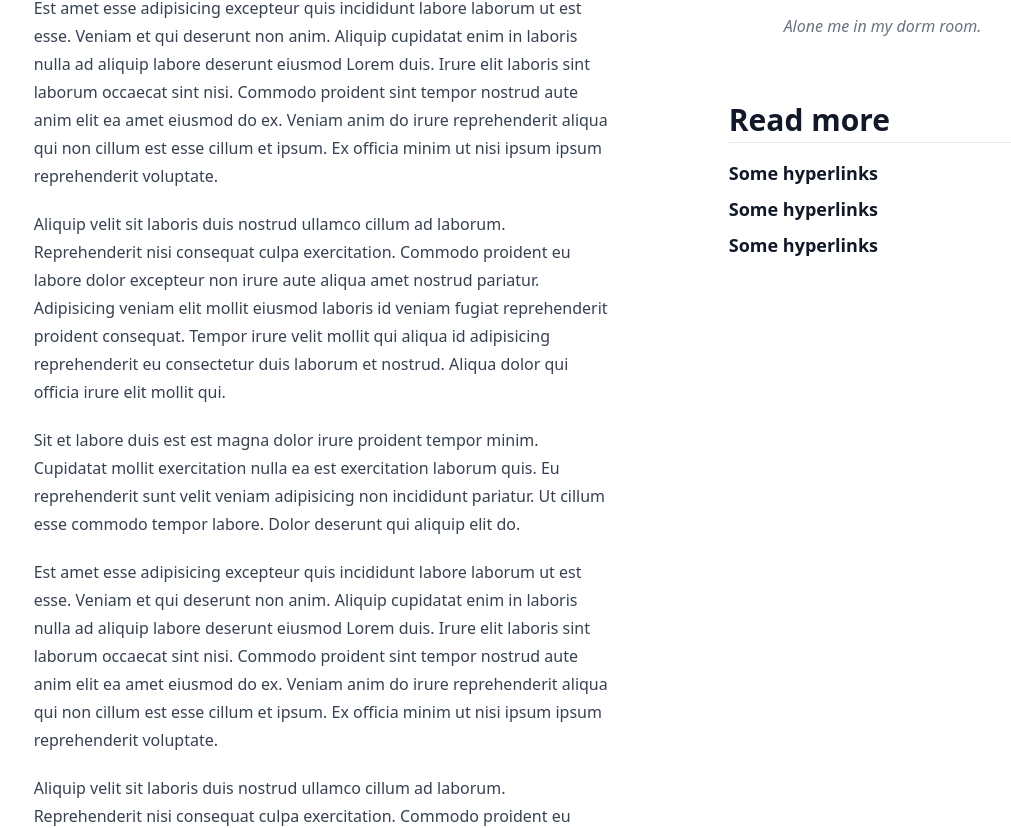
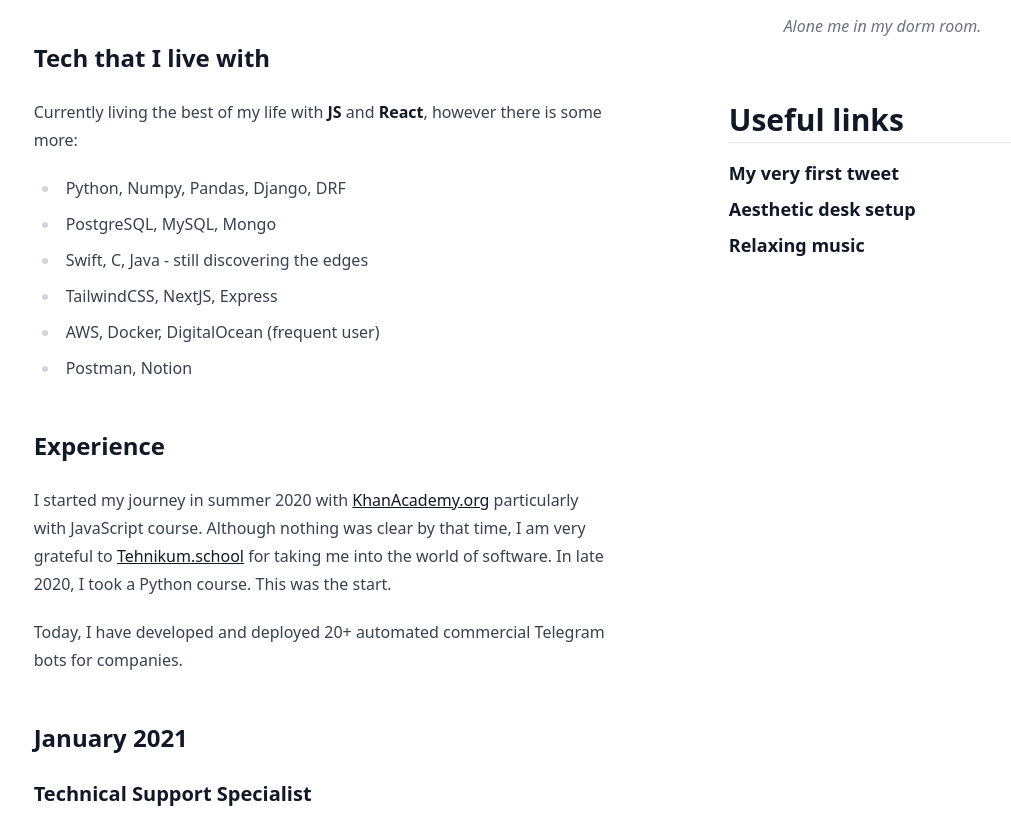
Before and after one commit to noonosh/nuriddinislamov.com-old, a React (Create React App) app: page /me in a window 1280 px wide. Shown: the part 511-1339 px from the top of the page, without its empty margins (97-1108 px from the left). Built offline with nearby package versions, Linux system fonts and the light colour scheme.

Commit message:
Update About page

```diff
--- a/src/components/About.js
+++ b/src/components/About.js
@@ -35,28 +35,34 @@
 						{width >= 768 ? (
 							<div className='mt-12 mx-4'>
 								<h3 className='text-3xl font-extrabold mb-3 border-b pb-1'>
-									Read more
+									Useful links
 								</h3>
 								<ul>
 									<li className='py-1 font-semibold text-lg'>
 										<a
-											href='/'
-											className='hover:underline-offset-2 hover:underline'>
-											Some hyperlinks
+											href='https://twitter.com/nuriddinislamov/status/1372207791121793026'
+											className='hover:underline-offset-1 hover:underline'
+											target='_blank'
+											rel='noopener noreferrer'>
+											My very first tweet
+										</a>
+									</li>
+									<li className='py-1 font-semibold text-lg'>
+										<a
+											href='https://i.pinimg.com/564x/e6/6e/4e/e66e4e9d80f1ce15a0d3674f3ff25b49.jpg'
+											className='hover:underline-offset-1 hover:underline'
+											target='_blank'
+											rel='noopener noreferrer'>
+											Aesthetic desk setup
 										</a>
 									</li>
 									<li className='py-1 font-semibold text-lg'>
 										<a
 											href='/'
-											className='hover:underline-offset-2 hover:underline'>
-											Some hyperlinks
-										</a>
-									</li>
-									<li className='py-1 font-semibold text-lg'>
-										<a
-											href='/'
-											className='hover:underline-offset-2 hover:underline'>
-											Some hyperlinks
+											className='hover:underline-offset-1 hover:underline'
+											target='_blank'
+											rel='noopener noreferrer'>
+											Relaxing music
 										</a>
 									</li>
 								</ul>
--- a/src/pages/about.md
+++ b/src/pages/about.md
@@ -1,27 +1,63 @@
 # Who the heck actually am I?
 
-### **To keep it very short, I am a eighteen year old boy immigrated to the United Kingdom, pursuing Bachelor's and looking for the best opportunities in the tech world – that's who I am.**
+> _To keep it very short I am an eighteen-year old youngster immigrated to the UK, pursuing Bachelor’s in CS and looking for an opportunity in tech – that’s who I am._
 
-Sit et labore duis est est magna dolor irure proident tempor minim. Cupidatat mollit exercitation nulla ea est exercitation laborum quis. Eu reprehenderit sunt velit veniam adipisicing non incididunt pariatur. Ut cillum esse commodo tempor labore. Dolor deserunt qui aliquip elit do.
+## A little back
 
-Est amet esse adipisicing excepteur quis incididunt labore laborum ut est esse. Veniam et qui deserunt non anim. Aliquip cupidatat enim in laboris nulla ad aliquip labore deserunt eiusmod Lorem duis. Irure elit laboris sint laborum occaecat sint nisi. Commodo proident sint tempor nostrud aute anim elit ea amet eiusmod do ex. Veniam anim do irure reprehenderit aliqua qui non cillum est esse cillum et ipsum. Ex officia minim ut nisi ipsum ipsum reprehenderit voluptate.
+Around 5 years ago, I started living. Sounds strange, right? Keep reading and I will tell you my story. (This page’s content is **to be updated regularly** in the next couple of weeks, so consider checking back in a while).
 
-Aliquip velit sit laboris duis nostrud ullamco cillum ad laborum. Reprehenderit nisi consequat culpa exercitation. Commodo proident eu labore dolor excepteur non irure aute aliqua amet nostrud pariatur. Adipisicing veniam elit mollit eiusmod laboris id veniam fugiat reprehenderit proident consequat. Tempor irure velit mollit qui aliqua id adipisicing reprehenderit eu consectetur duis laborum et nostrud. Aliqua dolor qui officia irure elit mollit qui.
+## Tech that I live with
 
-Sit et labore duis est est magna dolor irure proident tempor minim. Cupidatat mollit exercitation nulla ea est exercitation laborum quis. Eu reprehenderit sunt velit veniam adipisicing non incididunt pariatur. Ut cillum esse commodo tempor labore. Dolor deserunt qui aliquip elit do.
+Currently living the best of my life with **JS** and **React**, however there is some more:
 
-Est amet esse adipisicing excepteur quis incididunt labore laborum ut est esse. Veniam et qui deserunt non anim. Aliquip cupidatat enim in laboris nulla ad aliquip labore deserunt eiusmod Lorem duis. Irure elit laboris sint laborum occaecat sint nisi. Commodo proident sint tempor nostrud aute anim elit ea amet eiusmod do ex. Veniam anim do irure reprehenderit aliqua qui non cillum est esse cillum et ipsum. Ex officia minim ut nisi ipsum ipsum reprehenderit voluptate.
+- Python, Numpy, Pandas, Django, DRF
+- PostgreSQL, MySQL, Mongo
+- Swift, C, Java - still discovering the edges
+- TailwindCSS, NextJS, Express
+- AWS, Docker, DigitalOcean (frequent user)
+- Postman, Notion
 
-Aliquip velit sit laboris duis nostrud ullamco cillum ad laborum. Reprehenderit nisi consequat culpa exercitation. Commodo proident eu labore dolor excepteur non irure aute aliqua amet nostrud pariatur. Adipisicing veniam elit mollit eiusmod laboris id veniam fugiat reprehenderit proident consequat. Tempor irure velit mollit qui aliqua id adipisicing reprehenderit eu consectetur duis laborum et nostrud. Aliqua dolor qui officia irure elit mollit qui.
-Sit et labore duis est est magna dolor irure proident tempor minim. Cupidatat mollit exercitation nulla ea est exercitation laborum quis. Eu reprehenderit sunt velit veniam adipisicing non incididunt pariatur. Ut cillum esse commodo tempor labore. Dolor deserunt qui aliquip elit do.
+## Experience
 
-## Some heading
+I started my journey in summer 2020 with [KhanAcademy.org](https://KhanAcademy.org) particularly with JavaScript course. Although nothing was clear by that time, I am very grateful to [Tehnikum.school](https://Tehnikum.school) for taking me into the world of software. In late 2020, I took a Python course. This was the start.
 
-Est amet esse adipisicing excepteur quis incididunt labore laborum ut est esse. Veniam et qui deserunt non anim. Aliquip cupidatat enim in laboris nulla ad aliquip labore deserunt eiusmod Lorem duis. Irure elit laboris sint laborum occaecat sint nisi. Commodo proident sint tempor nostrud aute anim elit ea amet eiusmod do ex. Veniam anim do irure reprehenderit aliqua qui non cillum est esse cillum et ipsum. Ex officia minim ut nisi ipsum ipsum reprehenderit voluptate.
+Today, I have developed and deployed 20+ automated commercial Telegram bots for companies.
 
-Aliquip velit sit laboris duis nostrud ullamco cillum ad laborum. Reprehenderit nisi consequat culpa exercitation. Commodo proident eu labore dolor excepteur non irure aute aliqua amet nostrud pariatur. Adipisicing veniam elit mollit eiusmod laboris id veniam fugiat reprehenderit proident consequat. Tempor irure velit mollit qui aliqua id adipisicing reprehenderit eu consectetur duis laborum et nostrud. Aliqua dolor qui officia irure elit mollit qui.
-Sit et labore duis est est magna dolor irure proident tempor minim. Cupidatat mollit exercitation nulla ea est exercitation laborum quis. Eu reprehenderit sunt velit veniam adipisicing non incididunt pariatur. Ut cillum esse commodo tempor labore. Dolor deserunt qui aliquip elit do.
+## January 2021
 
-Est amet esse adipisicing excepteur quis incididunt labore laborum ut est esse. Veniam et qui deserunt non anim. Aliquip cupidatat enim in laboris nulla ad aliquip labore deserunt eiusmod Lorem duis. Irure elit laboris sint laborum occaecat sint nisi. Commodo proident sint tempor nostrud aute anim elit ea amet eiusmod do ex. Veniam anim do irure reprehenderit aliqua qui non cillum est esse cillum et ipsum. Ex officia minim ut nisi ipsum ipsum reprehenderit voluptate.
+### **Technical Support Specialist**
 
-Aliquip velit sit laboris duis nostrud ullamco cillum ad laborum. Reprehenderit nisi consequat culpa exercitation. Commodo proident eu labore dolor excepteur non irure aute aliqua amet nostrud pariatur. Adipisicing veniam elit mollit eiusmod laboris id veniam fugiat reprehenderit proident consequat. Tempor irure velit mollit qui aliqua id adipisicing reprehenderit eu consectetur duis laborum et nostrud. Aliqua dolor qui officia irure elit mollit qui.
+**Bellissimo Pizza Intl. – Tashkent, Uzbekistan**
+
+- Installed and maintained the company’s private application in 12 locations around the city
+- Provided personalized assistance to office staff with network and software issues
+- Handled daily 20+ phone calls to support colleagues remotely via AnyDesk
+
+## Spring 2021
+
+### Sales and Marketing Specialist
+
+**ALI-NURMEDIA advertising agency – Tashkent, Uzbekistan**
+
+- Built a solid and influential keynote presentation to attract potential clients giving the company reach its acquisition rate a week earlier deadline
+- Managed to run social media campaign attracting hundreds of new followers simultaneously on different platforms
+- Frequently helped other departments, including the bookkeeper, with the online banking platform, thus accelerating the company's transaction speeds
+
+## Summer 2021
+
+### Software Engineer
+
+**ez-developers – Tashkent, Uzbekistan**
+
+- Tbh, it was my idea for this startup with my fellas. Credits to Co-F. [Jay Khans](https://github.com/jaykhans/).
+- Completed the set up of the team’s local Ubuntu server for everyday access to project files and assured the network and disk read-and-write load stability
+- Built RESTful backend API with Django Rest Framework
+- Refactored Python code to allow faster asynchronous CRUD operations with database
+
+## Achievements
+
+Oh, let me check my archive. I will post all once I find my certificates...
+
+## Reach me out
+
+Wondering talking to me? Go to [contact page](/reach-out), or leave an email at nuriddinislamov@icloud.com. However, Linkedin [messages](https://www.linkedin.com/in/nuriddinislamov) are open. Follow my [tweets](https://twitter.com/nuriddinislamov) and fork some of my [repos](https://github.com/nuriddinislamov).
```
